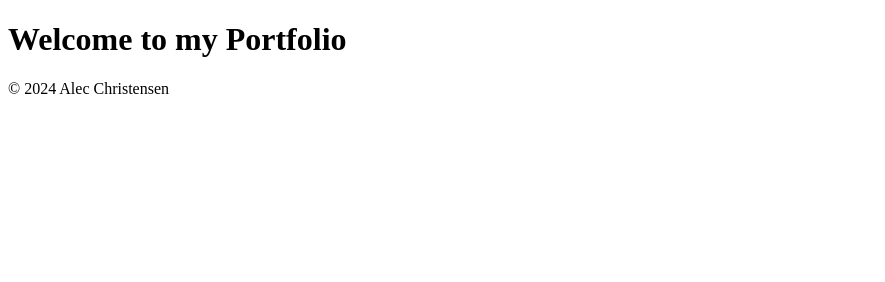
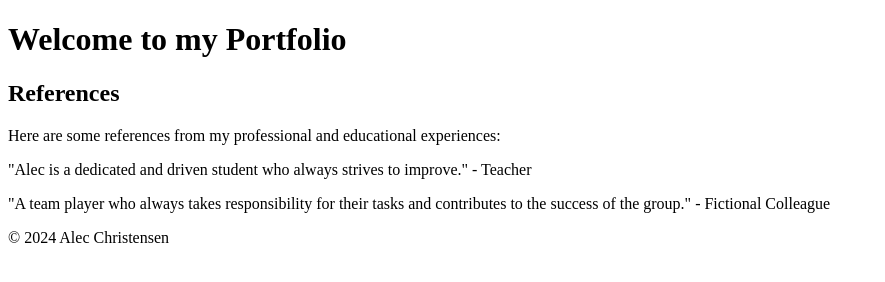
Before and after one commit to Alec-Christensen/portfolio, a plain HTML site: page index.html in a window 1280 px wide. Shown: the whole page, without its empty margins (0-885 px from the left). Drawn offline with Linux system fonts and the light colour scheme.

Commit message:
Add References section structure

```diff
--- a/index.html
+++ b/index.html
@@ -10,6 +10,18 @@
     <header>
         <h1>Welcome to my Portfolio</h1>
     </header>
+    <section id="references" class="section-references">
+        <h2>References</h2>
+        <p>Here are some references from my professional and educational experiences:</p>
+        <div class="reference-items">
+            <div class="reference-item">
+                <p>"Alec is a dedicated and driven student who always strives to improve." - Teacher</p>
+            </div>
+            <div class="reference-item">
+                <p>"A team player who always takes responsibility for their tasks and contributes to the success of the group." - Fictional Colleague</p>
+            </div>
+        </div>
+    </section>
     <footer>
         <p>&copy; 2024 Alec Christensen</p>
     </footer>
```
